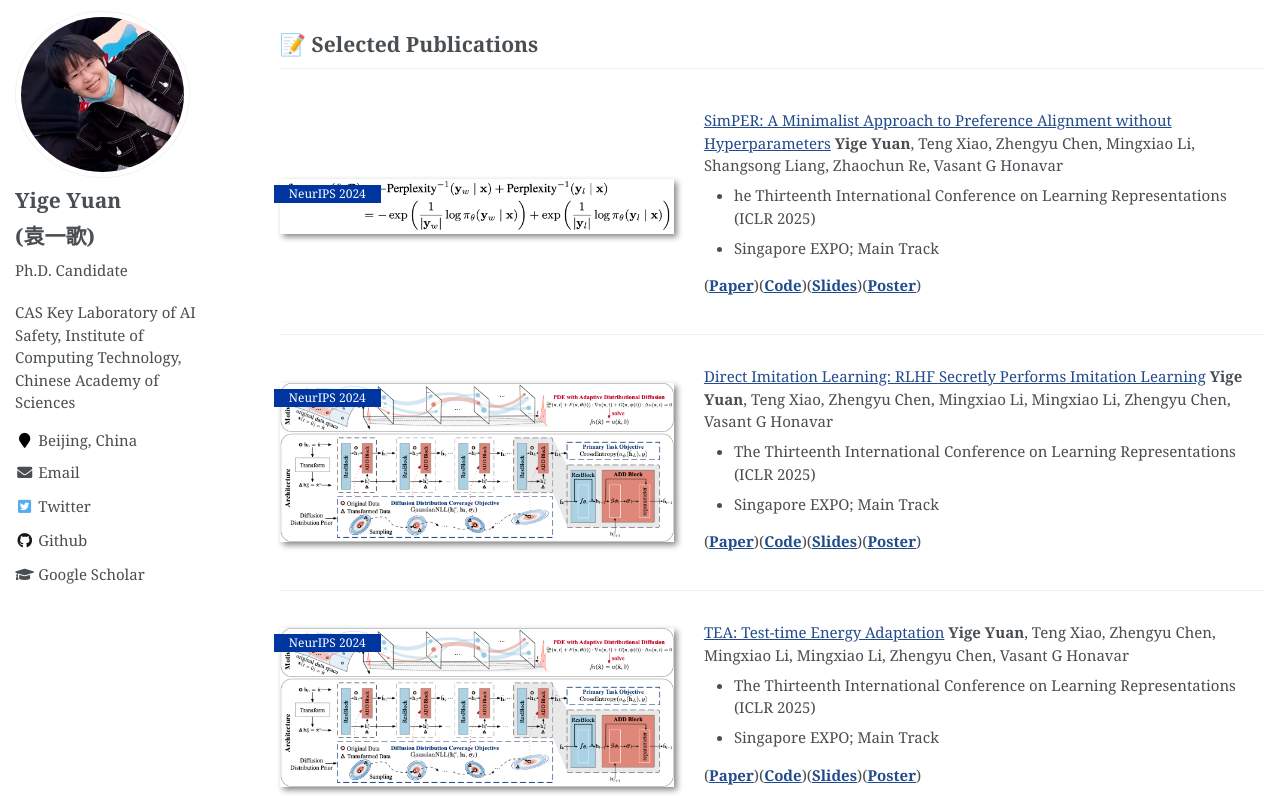
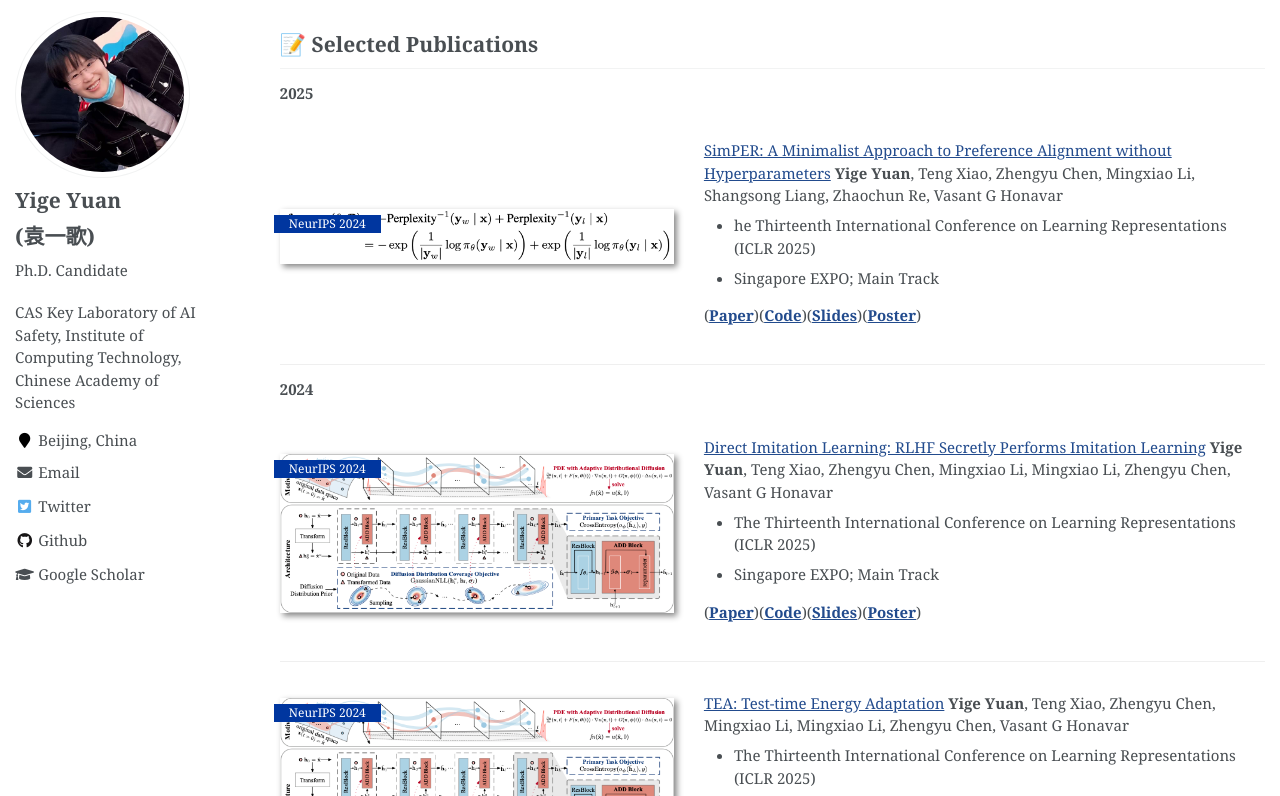
Before and after one commit to yuanyige/yuanyige.github.io, a Jekyll site: the page built from _pages/publications.md, in a window 1280 px wide and 900 px high, cut to the strip 104-900 px from the top of the window. Built offline with Jekyll 4.4.1, drawn with Linux system fonts in a browser that asks for light colours.

Commit message:
Update publications.md

```diff
--- a/_pages/publications.md
+++ b/_pages/publications.md
@@ -12,6 +12,7 @@ redirect_from:
 # 📝 Selected Publications
 
 
+<h3> 2025 </h3>
 
 <div class='paper-box'><div class='paper-box-image'><div><div class="badge">NeurIPS 2024</div><img src='/images/iclr2025-simper-pic.png' alt="sym" width="100%"></div></div>
 <div class='paper-box-text' markdown="1">
@@ -26,7 +27,7 @@ redirect_from:
 </div>
 </div>
 
-
+<h3> 2024 </h3>
 <div class='paper-box'><div class='paper-box-image'><div><div class="badge">NeurIPS 2024</div><img src='/images/aaai2024-pdeadd-pic.png' alt="sym" width="100%"></div></div>
 <div class='paper-box-text' markdown="1">
 
```
